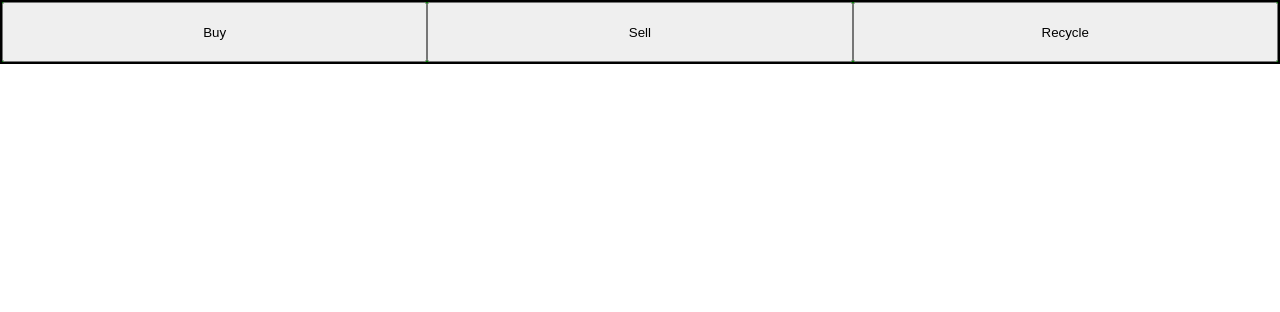
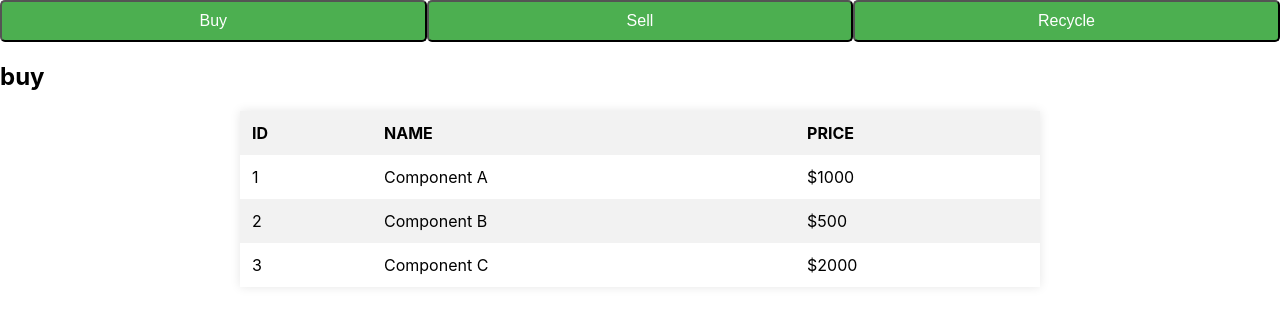
Before and after one commit to sahil-1904219/Aircraft-Sustainability-Platform, a React (Create React App) app: page /Main in a window 1280 px wide. Shown: the top 312 px of the page. Built offline with nearby package versions, Linux system fonts and the light colour scheme.

Commit message:
table added on main page with buy, sell and recycle filter button

```diff
--- a/src/components/Main/Navbar.jsx
+++ b/src/components/Main/Navbar.jsx
@@ -1,63 +1,109 @@
-import React from "react";
+import React, { useState } from "react";
+import "./Nevbar.css";
 
-export default function Navbar() {
+function Nevbar() {
+  const [selectedOption, setSelectedOption] = useState("buy");
+
+  const handleOptionChange = (option) => {
+    setSelectedOption(option);
+  };
+
+  const getTableData = () => {
+    // Replace with API call to fetch data based on selectedOption
+    switch (selectedOption) {
+      case "buy":
+        return [
+          { id: 1, name: "Component A", price: "$1000" },
+          { id: 2, name: "Component B", price: "$500" },
+          { id: 3, name: "Component C", price: "$2000" },
+        ];
+      case "sell":
+        return [
+          { id: 4, name: "Component D", price: "$1500" },
+          { id: 5, name: "Component E", price: "$300" },
+          { id: 6, name: "Component F", price: "$2500" },
+        ];
+      case "recycle":
+        return [
+          { id: 7, name: "Component G", weight: "100 kg" },
+          { id: 8, name: "Component H", weight: "50 kg" },
+          { id: 9, name: "Component I", weight: "200 kg" },
+        ];
+      default:
+        return [];
+    }
+  };
+
   return (
-    <div
-      style={{
-        width: "100vw",
-        height: "8vh",
-        backgroundColor: "green",
-        display: "flex",
-        border: "2px solid black",
-        boxSizing: "border-box",
-      }}
-    >
+    <div className="Nevbar">
+      <nav>
         <button
-        type="submit"
            style={{
             boxShadow: "none",
             width: "33.33%",
-          //   marginTop: "12px",
-          //   borderRadius: "24px",
             padding: "10px 12px",
-          //   color: white;
-          //   backgroundColor: "#72db73",
-          //   border: "none",
           }}
+
+          className={selectedOption === "buy" ? "active" : ""}
+          onClick={() => handleOptionChange("buy")}
+
         >
           Buy
         </button>
         <button
-        type="submit"
            style={{
-          //   boxShadow: "none",
+            boxShadow: "none",
             width: "33.33%",
-
-          //   marginTop: "12px",
-          //   borderRadius: "24px",
             padding: "10px 12px",
-          //   color: white;
-          //   backgroundColor: "#72db73",
-          //   border: "none",
           }}
+          className={selectedOption === "sell" ? "active" : ""}
+          onClick={() => handleOptionChange("sell")}
         >
           Sell
         </button>
         <button
-        type="submit"
            style={{
             boxShadow: "none",
             width: "33.33%",
-          //   marginTop: "12px",
-          //   borderRadius: "24px",
             padding: "10px 12px",
-          //   color: white;
-          //   backgroundColor: "#72db73",
-          //   border: "none",
           }}
+          className={selectedOption === "recycle" ? "active" : ""}
+          onClick={() => handleOptionChange("recycle")}
         >
           Recycle
         </button>
+      </nav>
+      <h2>{selectedOption}</h2>
+      <table>
+        <thead>
+          <tr>
+            {selectedOption === "buy" || selectedOption === "sell" ? (
+              <>
+                <th>ID</th>
+                <th>Name</th>
+                <th>Price</th>
+              </>
+            ) : (
+              <>
+                <th>ID</th>
+                <th>Name</th>
+                <th>Weight</th>
+              </>
+            )}
+          </tr>
+        </thead>
+        <tbody>
+          {getTableData().map((item) => (
+            <tr key={item.id}>
+              <td>{item.id}</td>
+              <td>{item.name}</td>
+              <td>{selectedOption === "buy" || selectedOption === "sell" ? item.price : item.weight}</td>
+            </tr>
+          ))}
+        </tbody>
+      </table>
     </div>
   );
 }
+
+export default Nevbar;
--- /dev/null
+++ b/src/components/Main/Nevbar.css
@@ -0,0 +1,39 @@
+/* Styling for the table */
+table {
+    border-collapse: collapse;
+    width: 100%;
+    max-width: 800px;
+    margin: 20px auto;
+    box-shadow: 0 0 10px rgba(0, 0, 0, 0.1);
+  }
+
+  th,
+  td {
+    text-align: left;
+    padding: 12px;
+  }
+
+  th {
+    background-color: #f2f2f2;
+    font-weight: bold;
+    text-transform: uppercase;
+  }
+
+  tr:nth-child(even) {
+    background-color: #f2f2f2;
+  }
+
+  /* Styling for the buttons */
+  button {
+    background-color: #4CAF50;
+    color: white;
+    text-align: center;
+    font-size: 16px;
+    cursor: pointer;
+    border-radius: 5px;
+    transition: background-color 0.3s ease;
+  }
+
+  button:hover {
+    background-color: #3e8e41;
+  }
```
Also changed, not shown: src/index.css (line endings or trailing spaces), 1 other file (tests, documents, lock files or other folders). Lines whose indentation alone changed are shown as unchanged.
